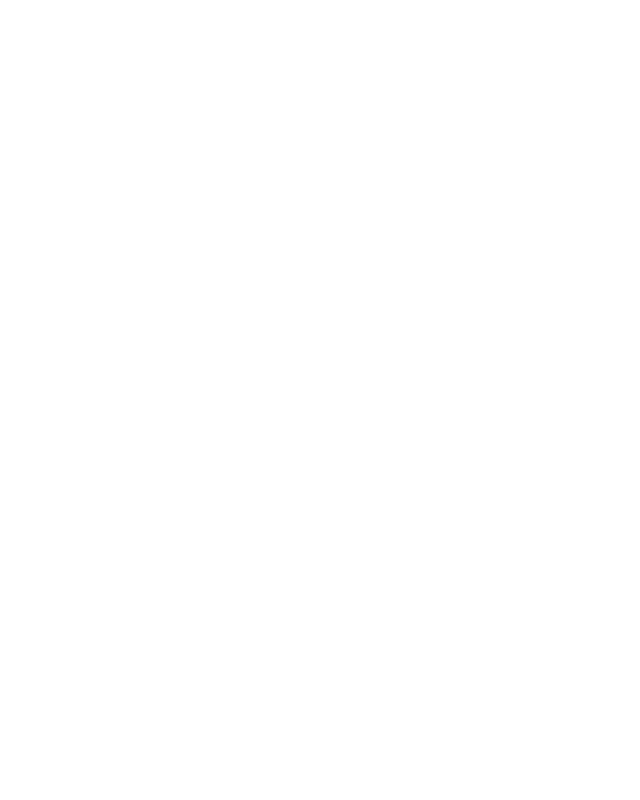
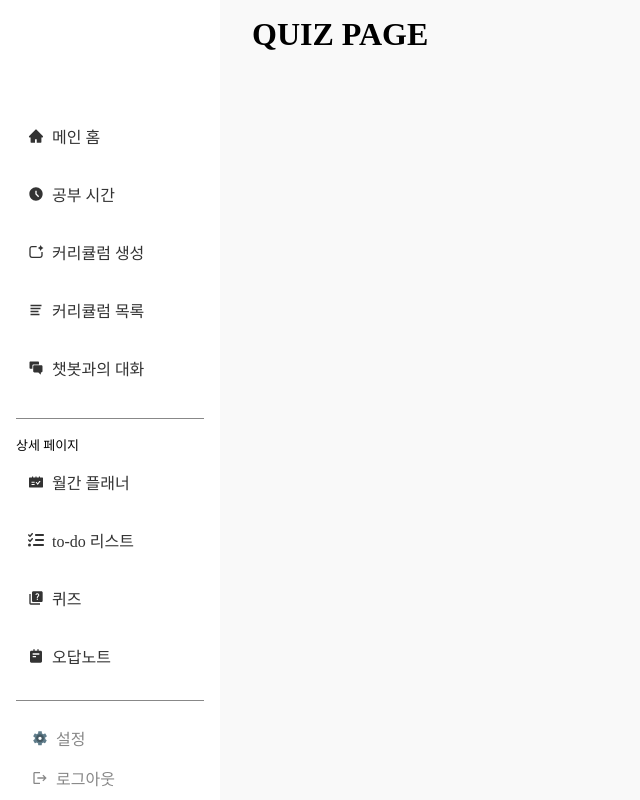
Before and after one commit to aico-team/aico-frontend, a React (Vite) app: page /QuizPage in a window 1280 px wide. Before the commit this address had no page. Shown: the whole page, without its empty margins (0-640 px from the left). Built offline with nearby package versions, Linux system fonts and the light colour scheme.

Commit message:
퀴즈, 오답노트 컴포넌트 생성 및 라우트 경로 설정

```diff
--- a/src/components/layout/Sidebar.jsx
+++ b/src/components/layout/Sidebar.jsx
@@ -3,12 +3,12 @@ import { Link } from "react-router-dom";
 import "../../styles/Sidebar.css";
 //아이콘
 import { AiFillHome, AiFillSchedule } from "react-icons/ai";
-import { MdAccessTimeFilled, MdGroups, MdLogout } from "react-icons/md";
+import { MdAccessTimeFilled, MdLogout, MdQuiz } from "react-icons/md";
 import { FcSettings } from "react-icons/fc";
 import { RiAiGenerate } from "react-icons/ri";
 import { IoMdList, IoIosChatboxes } from "react-icons/io";
-import { FaListCheck, FaBarsProgress } from "react-icons/fa6";
-import { IoLogoWechat } from "react-icons/io5";
+import { FaListCheck } from "react-icons/fa6";
+import { BiSolidNotepad } from "react-icons/bi";
 
 const Sidebar = () => {
   return (
@@ -62,21 +62,15 @@ const Sidebar = () => {
             </Link>
           </li>
           <li>
-            <Link to="/">
-              <MdGroups />
-              그룹
+            <Link to="/QuizPage">
+              <MdQuiz />
+              퀴즈
             </Link>
           </li>
           <li>
-            <Link to="/">
-              <FaBarsProgress />
-              나의 진행도
-            </Link>
-          </li>
-          <li>
-            <Link to="/">
-              <IoLogoWechat />
-              채팅
+            <Link to="/ReviewNote">
+              <BiSolidNotepad />
+              오답노트
             </Link>
           </li>
         </ul>
--- /dev/null
+++ b/src/pages/QuizPage.jsx
@@ -0,0 +1,11 @@
+import React from "react";
+
+const QuizPage = () => {
+  return (
+    <div>
+      <h1>QUIZ PAGE</h1>
+    </div>
+  );
+};
+
+export default QuizPage;
--- /dev/null
+++ b/src/pages/ReviewNote.jsx
@@ -0,0 +1,11 @@
+import React from "react";
+
+const ReviewNote = () => {
+  return (
+    <div>
+      <h1>ReviewNote</h1>
+    </div>
+  );
+};
+
+export default ReviewNote;
--- a/src/router/AppRoutes.jsx
+++ b/src/router/AppRoutes.jsx
@@ -13,6 +13,8 @@ import QnaPage from "../pages/QnaPage";
 import CalendarPage from "../pages/CalendarPage";
 import TodoList from "../pages/TodoList";
 import StudyTimeStat from "../pages/StudyTimeStat";
+import QuizPage from "../pages/QuizPage";
+import ReviewNote from "../pages/ReviewNote";
 
 export default function AppRoutes() {
   const [curriculum, setCurriculum] = useState(null);
@@ -53,6 +55,8 @@ export default function AppRoutes() {
           <Route path="/Calendar" element={<CalendarPage />} />
           <Route path="/TodoList" element={<TodoList />} />
           <Route path="/StudyTimeStat" element={<StudyTimeStat />} />
+          <Route path="/QuizPage" element={<QuizPage />} />
+          <Route path="/ReviewNote" element={<ReviewNote />} />
         </Route>
       </Routes>
     </Router>
```
